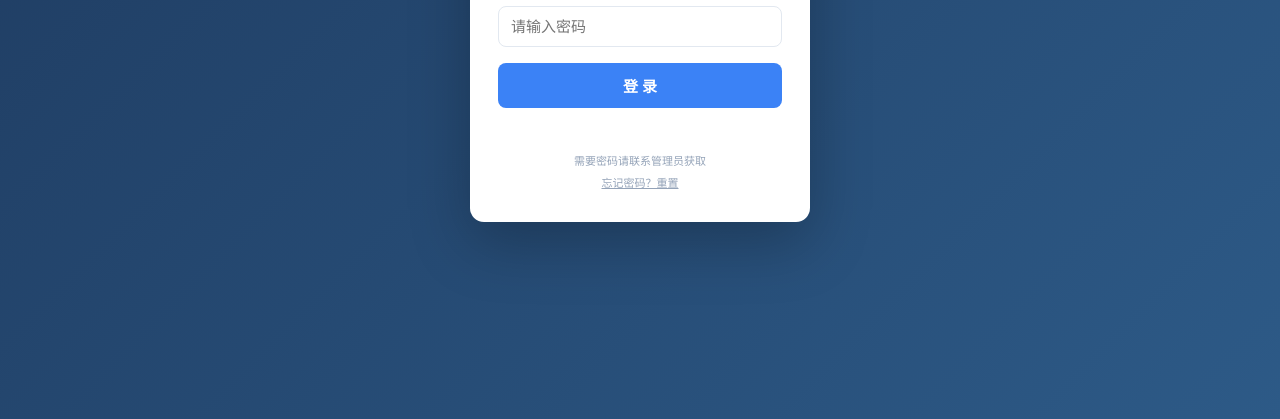
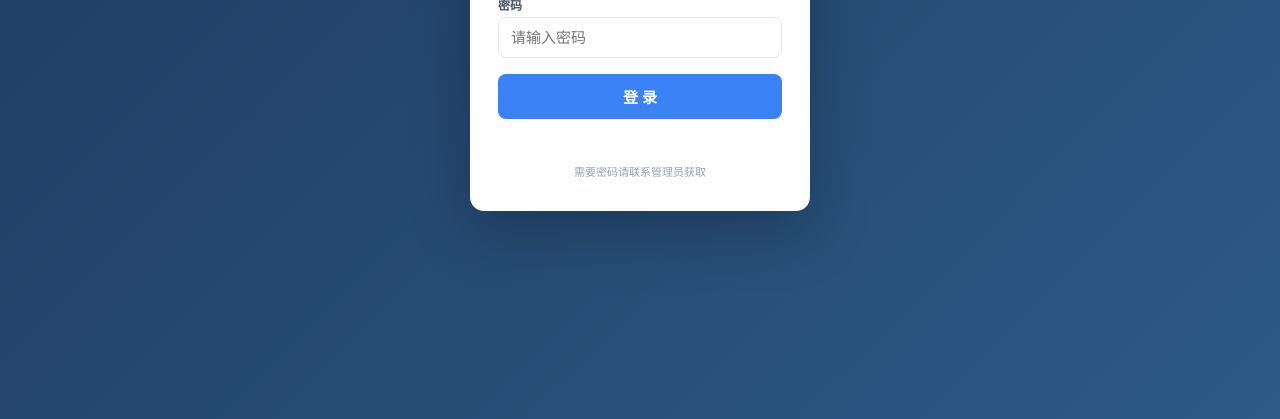
Before and after one commit to blunth206/handrail-tool, a plain HTML site: page index.html in a window 1280 px wide. Shown: the part 381-800 px from the top of the page. Drawn offline with Linux system fonts and the light colour scheme.

Commit message:
删除忘记密码入口，默认密码改为951753

```diff
--- a/index.html
+++ b/index.html
@@ -221,8 +221,7 @@ body { font-family: -apple-system, BlinkMacSystemFont, 'Segoe UI', 'Microsoft Ya
 .login-box .login-btn:hover { background: #2563eb; }
 .login-box .login-error { font-size: 12px; color: #dc2626; margin-top: 10px; min-height: 18px; }
 .login-box .login-hint { font-size: 11px; color: #94a3b8; margin-top: 16px; }
-.login-forgot { font-size: 11px; color: #94a3b8; margin-top: 6px; cursor: pointer; text-decoration: underline; user-select: none; }
-.login-forgot:hover { color: #475569; }
+
 .main-content { transition: filter 0.3s; }
 .main-content.blurred { filter: blur(6px); pointer-events: none; }
 
@@ -313,7 +312,6 @@ body { font-family: -apple-system, BlinkMacSystemFont, 'Segoe UI', 'Microsoft Ya
     <button class="login-btn" id="loginBtn">登 录</button>
     <p class="login-error" id="loginError"></p>
     <p class="login-hint">需要密码请联系管理员获取</p>
-    <p class="login-forgot" onclick="resetPassword()" title="仅管理员使用">忘记密码？重置</p>
   </div>
 </div>
 
@@ -516,7 +514,7 @@ const AUTH_KEY = 'handrail_auth';
 const ADMIN_KEY = 'handrail_admin_settings';
 
 // 默认管理员密码（首次使用时生效）
-const DEFAULT_PASSWORD = '123456';
+const DEFAULT_PASSWORD = '951753';
 
 function isLoggedIn() {
   return sessionStorage.getItem(AUTH_KEY) === '1';
@@ -638,17 +636,7 @@ function checkAuth() {
   }
 }
 
-// 忘记密码：重置主密码为默认值（仅清除主密码，子密码保留）
-function resetPassword() {
-  const ok = confirm('确认重置主密码？\n\n主密码将恢复为默认值：' + DEFAULT_PASSWORD + '\n已有的子密码不受影响。\n\n⚠️ 仅在你确实是管理员时才使用此功能。');
-  if (!ok) return;
-  const settings = getAdminSettings();
-  settings.password = DEFAULT_PASSWORD;
-  saveSettingsToStorage(settings);
-  document.getElementById('loginPassword').value = '';
-  document.getElementById('loginError').textContent = '';
-  alert('✅ 主密码已重置为：' + DEFAULT_PASSWORD + '\n请使用新密码登录。');
-}
+
 
 // ========== 管理员面板 ==========
 function toggleAdminPanel() {
```
